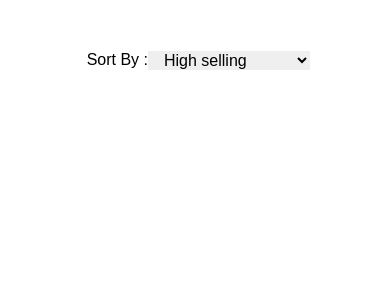
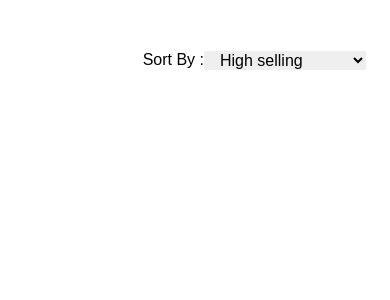
Before and after one commit to Kanna116/velvet-vista, a Next.js app: page /components/sortingbtn in a window 390 px wide. Shown: the top 300 px of the page. Built offline with nearby package versions, Linux system fonts and the light colour scheme; a web font is replaced by a local one.

Commit message:
sorting made responsive

```diff
--- a/pages/components/sortingbtn.js
+++ b/pages/components/sortingbtn.js
@@ -9,7 +9,7 @@ const SortingBtn = ({ setSortingWay }) => {
 
     return (
         <>
-            <div className='w-full h-14 px-20 flex items-center justify-end mt-8'>
+            <div className='w-full h-14 lg:px-20 md:px-20 px-[24px] flex items-center justify-end mt-8'>
                 <span>Sort By :</span>
                 <select
                     name="sorting"
```
